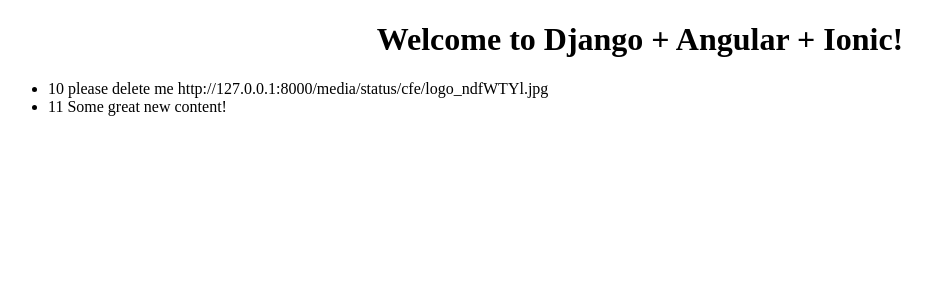
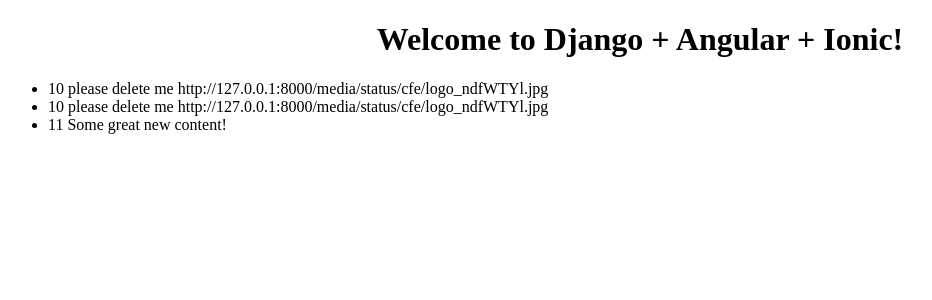
Before and after one commit to kameleon-ad/django-angular, an Angular app in the folder client/dj-ion/: page /status in a window 1280 px wide. Shown: the top 300 px of the page, without its empty margins (0-932 px from the left). Built offline with nearby package versions, Linux system fonts and the light colour scheme.

Commit message:
10 - ng Service

```diff
--- a/client/dj-ion/src/app/app.module.ts
+++ b/client/dj-ion/src/app/app.module.ts
@@ -6,6 +6,7 @@
 import { AppRoutingModule } from './app-routing.module';
 import { FormsModule, ReactiveFormsModule } from '@angular/forms'
 import { StatusComponent } from './status/status.component';
+import { StatusAPIService } from './status/status.service';
 import { StatusDetailComponent } from './status-detail/status-detail.component';
 import { StatusCreateComponent } from './status-create/status-create.component';
 
@@ -23,7 +24,9 @@
     FormsModule,
     ReactiveFormsModule
   ],
-  providers: [],
+  providers: [
+    StatusAPIService,
+  ],
   bootstrap: [AppComponent]
 })
 export class AppModule { }
--- a/client/dj-ion/src/app/status/status.component.ts
+++ b/client/dj-ion/src/app/status/status.component.ts
@@ -1,4 +1,8 @@
 import { Component, OnInit } from '@angular/core';
+
+
+import { StatusAPIService } from './status.service';
+
 
 @Component({
   selector: 'app-status',
@@ -6,31 +10,11 @@
   styleUrls: ['./status.component.css']
 })
 export class StatusComponent implements OnInit {
-    results = [{
-            "uri": "http://127.0.0.1:8000/api/status/10/",
-            "id": 10,
-            "user": {
-                "id": 1,
-                "username": "cfe",
-                "uri": "http://127.0.0.1:8000/api/user/cfe/"
-            },
-            "content": "please delete me",
-            "image": "http://127.0.0.1:8000/media/status/cfe/logo_ndfWTYl.jpg"
-        },
-        {
-            "uri": "http://127.0.0.1:8000/api/status/11/",
-            "id": 11,
-            "user": {
-                "id": 1,
-                "username": "cfe",
-                "uri": "http://127.0.0.1:8000/api/user/cfe/"
-            },
-            "content": "Some great new content!",
-            "image": null
-        }]
-  constructor() { }
+    results = []
+  constructor(private statusAPI: StatusAPIService) { }
 
   ngOnInit() {
+    this.results = this.statusAPI.list()
   }
 
 }
--- /dev/null
+++ b/client/dj-ion/src/app/status/status.service.ts
@@ -0,0 +1,45 @@
+import { Injectable } from '@angular/core';
+
+@Injectable()
+export class StatusAPIService {
+
+  constructor() { }
+
+  list(){
+      return [
+      {
+            "uri": "http://127.0.0.1:8000/api/status/10/",
+            "id": 10,
+            "user": {
+                "id": 1,
+                "username": "cfe",
+                "uri": "http://127.0.0.1:8000/api/user/cfe/"
+            },
+            "content": "please delete me",
+            "image": "http://127.0.0.1:8000/media/status/cfe/logo_ndfWTYl.jpg"
+        },
+        {
+            "uri": "http://127.0.0.1:8000/api/status/10/",
+            "id": 10,
+            "user": {
+                "id": 1,
+                "username": "cfe",
+                "uri": "http://127.0.0.1:8000/api/user/cfe/"
+            },
+            "content": "please delete me",
+            "image": "http://127.0.0.1:8000/media/status/cfe/logo_ndfWTYl.jpg"
+        },
+        {
+            "uri": "http://127.0.0.1:8000/api/status/11/",
+            "id": 11,
+            "user": {
+                "id": 1,
+                "username": "cfe",
+                "uri": "http://127.0.0.1:8000/api/user/cfe/"
+            },
+            "content": "Some great new content!",
+            "image": null
+        }]
+  }
+
+}
```
